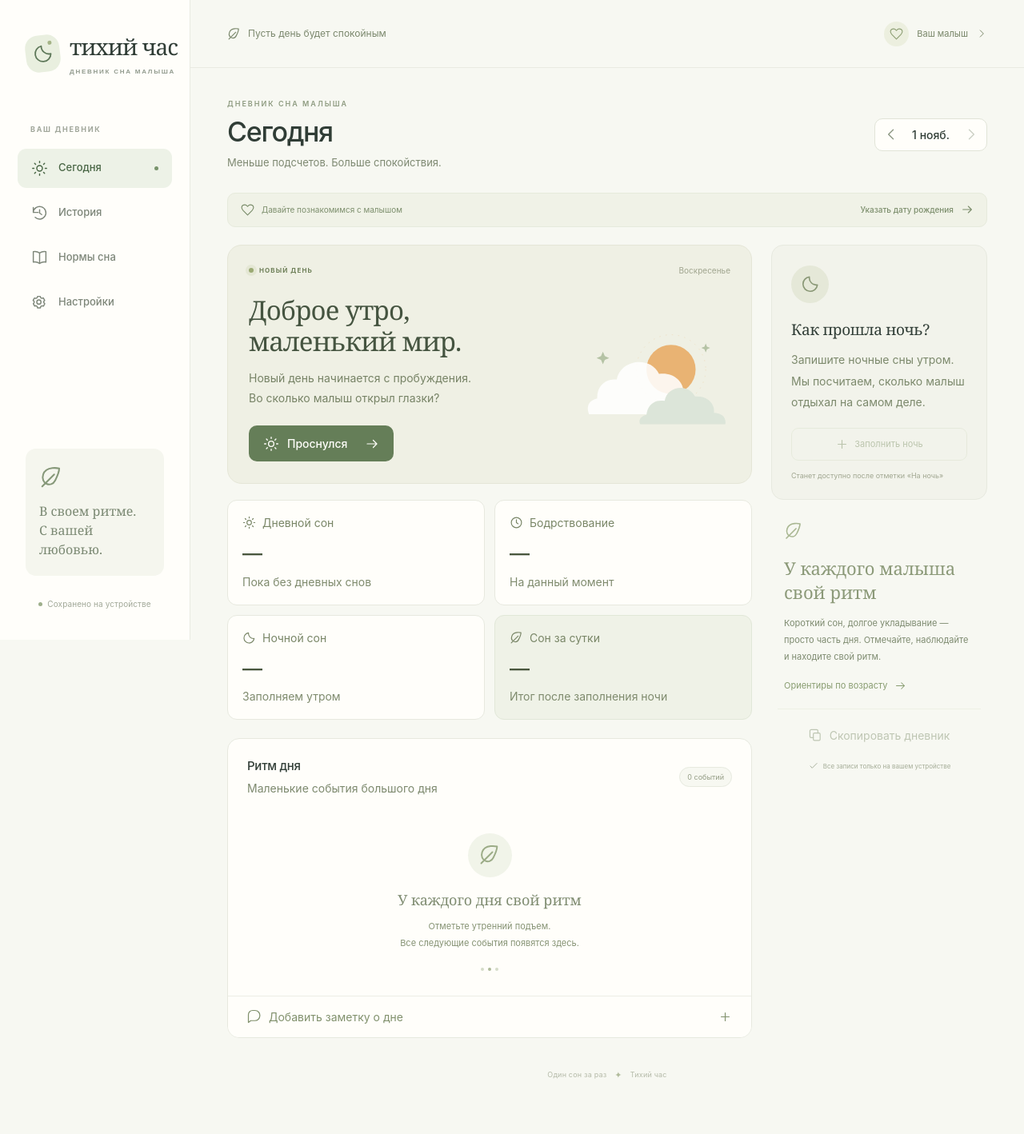
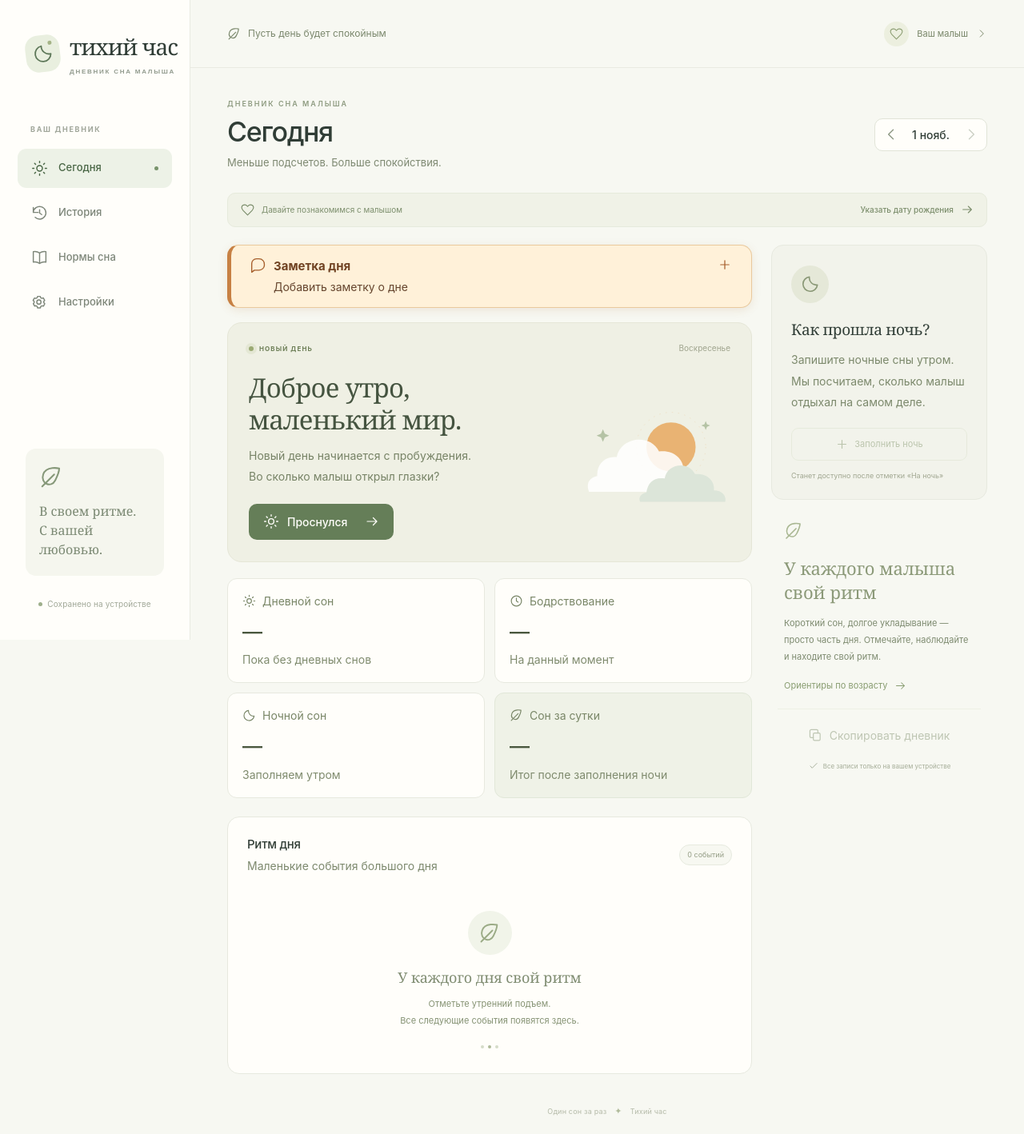
Before and after one commit to vadicusrad/sleep-app, a React (Vite) app: page / in a window 1280 px wide. Shown: the whole page at 80% size. Before the commit the page ends 1372 px from the top, so only its background shows below. Built offline with nearby package versions, Linux system fonts and the light colour scheme.

Commit message:
Highlight daily note at top of day

```diff
--- a/src/App.module.css
+++ b/src/App.module.css
@@ -599,6 +599,21 @@ h1 {
 .noteButton:hover {
   background: #f8f9f2;
 }
+.dayNote {
+  margin-bottom: 18px;
+  background: #fff1d9;
+  border: 1px solid #e9c99d;
+  border-left: 5px solid #c78043;
+  border-radius: 14px;
+  align-items: flex-start;
+  color: #65452e;
+  box-shadow: 0 3px 12px #a46b2820;
+}
+.dayNote:hover { background: #ffebca; }
+.dayNote > svg { color: #a65e2c; flex-shrink: 0; }
+.dayNote > span { min-width: 0; }
+.dayNote strong { display: block; color: #704323; font-size: 15px; }
+.dayNote > span > span { display: block; margin-top: 4px; color: #65452e; font-size: 14px; line-height: 1.5; }
 .rightColumn {
   display: flex;
   flex-direction: column;
@@ -2179,12 +2194,17 @@ tbody tr:last-child td {
 :global([data-theme="dark"]) .app .primary { background: #75916b; color: #101a10; }
 :global([data-theme="dark"]) .app :is(.eventDot, .sleepDot) { background: #405443; color: #d6e7c9; }
 :global([data-theme="dark"]) .app .eventText .eventComment { background: #443d31; border-color: #c1a873; color: #f0e5d1; }
+:global([data-theme="dark"]) .app .dayNote { background: #4d392b; border-color: #a9784d; border-left-color: #e6a462; color: #f9e6cd; box-shadow: none; }
+:global([data-theme="dark"]) .app .dayNote:hover { background: #5b4331; }
+:global([data-theme="dark"]) .app .dayNote > svg { color: #f0bd83; }
+:global([data-theme="dark"]) .app .dayNote strong { color: #ffddb0; }
+:global([data-theme="dark"]) .app .dayNote > span > span { color: #f9e6cd; }
 :global([data-theme="dark"]) .app .eventComment :is(span, p) { color: #f0e5d1; }
 :global([data-theme="dark"]) .app .timeline .eventText > .sleepCalculation { color: #cfe3c5; }
 :global([data-theme="dark"]) .app :is(.timelineItem::after, .between > span) { background: #536453; }
 :global([data-theme="dark"]) .app :is(.tableScroll th:first-child, th) { background: #354437; }
 :global([data-theme="dark"]) .app .tableScroll td:first-child { background: #242e27; }
-:global([data-theme="dark"]) .app :is(td, th, .modalHead, .nightSummary, .noteButton, .timeline, .historyDate, .topbar, .sidebar) { border-color: #465448; }
+:global([data-theme="dark"]) .app :is(td, th, .modalHead, .nightSummary, .timeline, .historyDate, .topbar, .sidebar) { border-color: #465448; }
 :global([data-theme="dark"]) .app :is(.error, .storageError) { background: #4d302b; color: #ffe2d9; border-color: #8b5b50; }
 :global([data-theme="dark"]) .app .updateBanner { background: #3d513d; color: #edf6e9; }
 :global([data-theme="dark"]) .app .updateBanner button { background: #779573; color: #101a10; }
--- a/src/App.tsx
+++ b/src/App.tsx
@@ -614,12 +614,10 @@ function Timeline({
   day,
   onEdit,
   onUndo,
-  onNote,
 }: {
   day?: DayRecord;
   onEdit: (e: SleepEvent) => void;
   onUndo: () => void;
-  onNote: () => void;
 }) {
   return (
     <section className={s.card}>
@@ -710,11 +708,6 @@ function Timeline({
           </button>
         </div>
       )}
-      <button className={s.noteButton} onClick={onNote}>
-        <Icon name="message" size={18} />
-        <span>{day?.note || "Добавить заметку о дне"}</span>
-        <Icon name={day?.note ? "edit" : "plus"} size={17} />
-      </button>
     </section>
   );
 }
@@ -824,6 +817,11 @@ function DayPage({ initialDate }: { initialDate?: string }) {
       )}
       <div className={s.dayColumns}>
         <div className={s.mainColumn}>
+          <button className={`${s.noteButton} ${s.dayNote}`} onClick={() => setNote(true)}>
+            <Icon name="message" size={20} />
+            <span><strong>Заметка дня</strong><span>{day?.note || "Добавить заметку о дне"}</span></span>
+            <Icon name={day?.note ? "edit" : "plus"} size={18} />
+          </button>
           <section
             className={`${s.statusCard} ${sleeping || isNight ? s.statusSleeping : ""}`}
           >
@@ -941,7 +939,6 @@ function DayPage({ initialDate }: { initialDate?: string }) {
               setUndoError("");
               setUndo(true);
             }}
-            onNote={() => setNote(true)}
           />
         </div>
         <aside className={s.rightColumn}>
```
